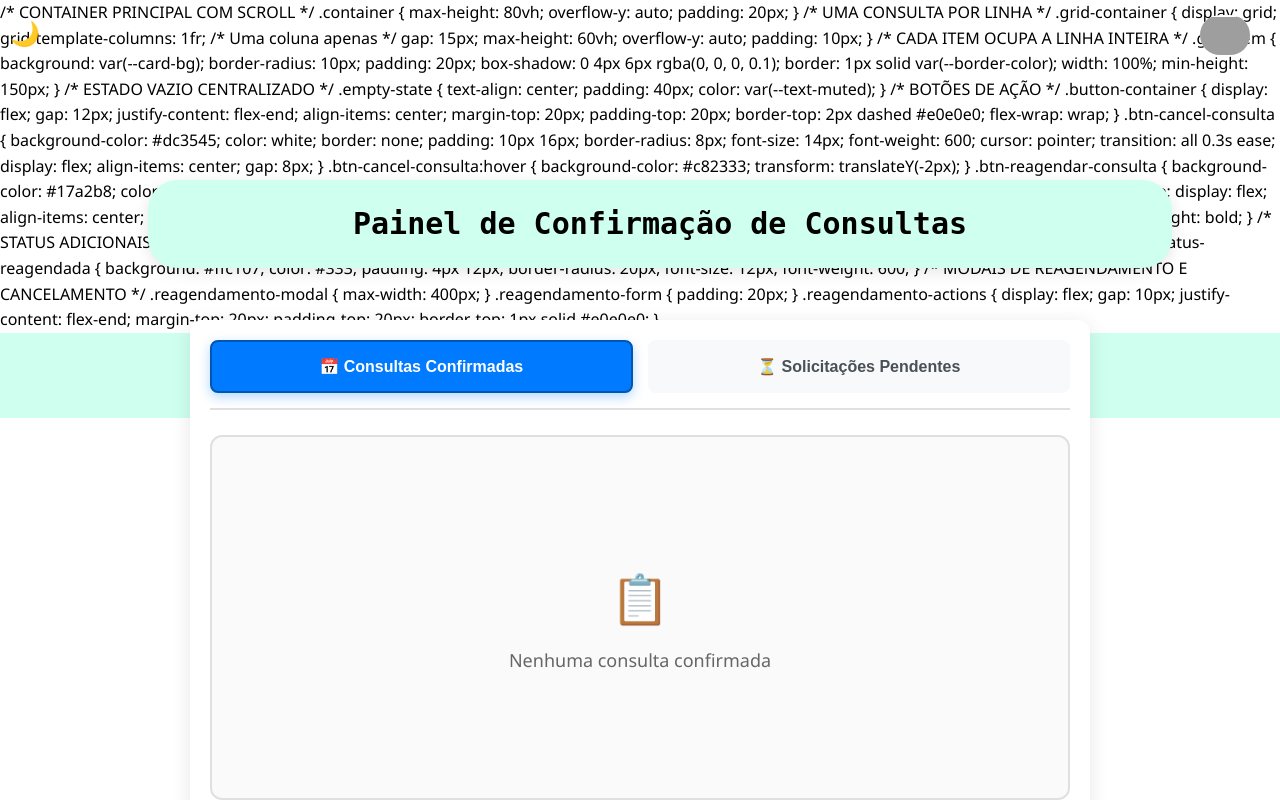
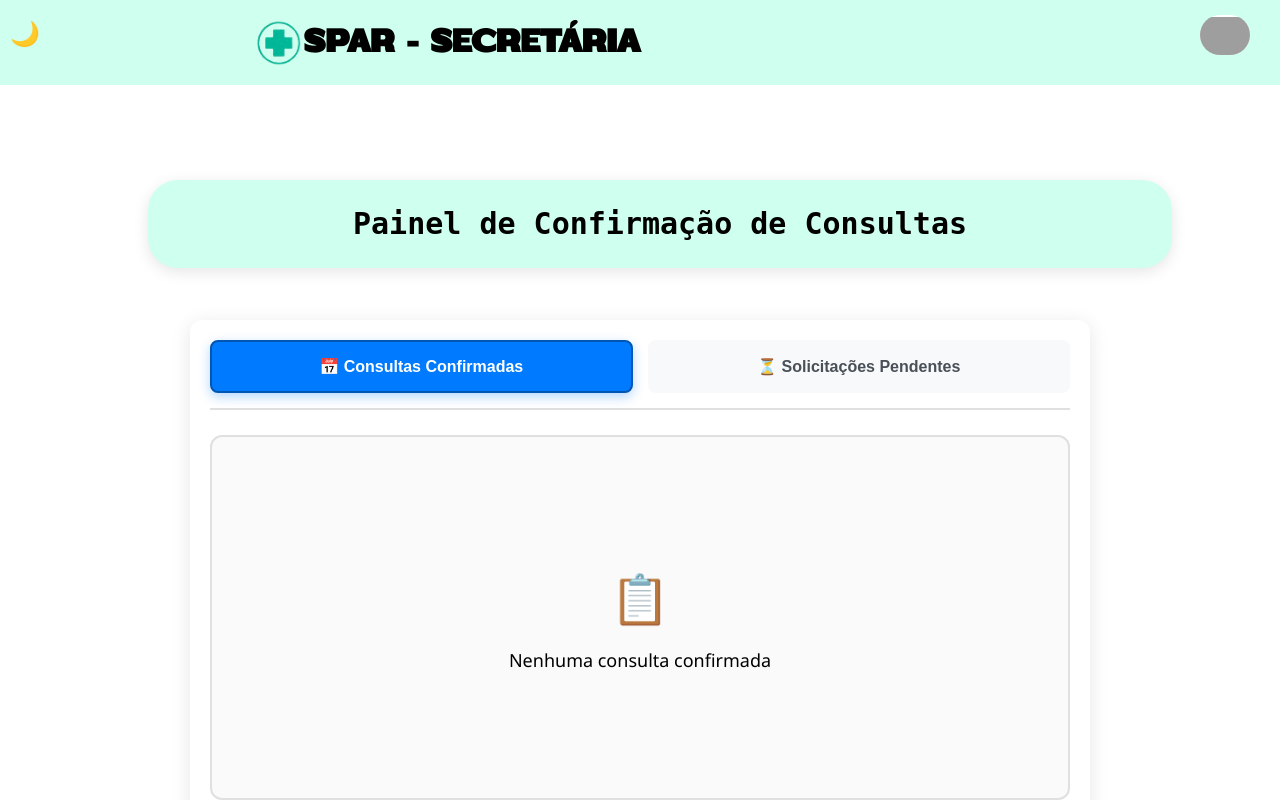
Before and after one commit to Atr24o/SPAR-S-MEDcode, a FastAPI app: a page that uses SPARS/templates/Secretária.html in a window 1280 px wide. Run offline with FastAPI, Linux system fonts and the light colour scheme; parts of the project's set-up code (start-up, migrations or seed data) failed here and were passed over; grey boxes are pictures that could not be loaded.

Commit message:
Update Secretária.html

```diff
--- a/SPARS/templates/Secretária.html
+++ b/SPARS/templates/Secretária.html
@@ -6,7 +6,8 @@
     <title>SPAR - Secretária</title>
     <link rel="stylesheet" href="/static/Css/Pagina_Base.css">
     <link rel="stylesheet" href="/static/Css/BaseKit.css">
-    <link rel="icon" href=
+    <link rel="icon" href="/static/imagens/Logo.png" type="image/png">
+    <script src="/static/JavaScript/dark_mode.js"></script>
     <style>
     /* CONTAINER PRINCIPAL COM SCROLL */
     .container {
@@ -1035,5 +1036,4 @@
         }, 3000);
     </script>
 </body>
-
 </html>
```
